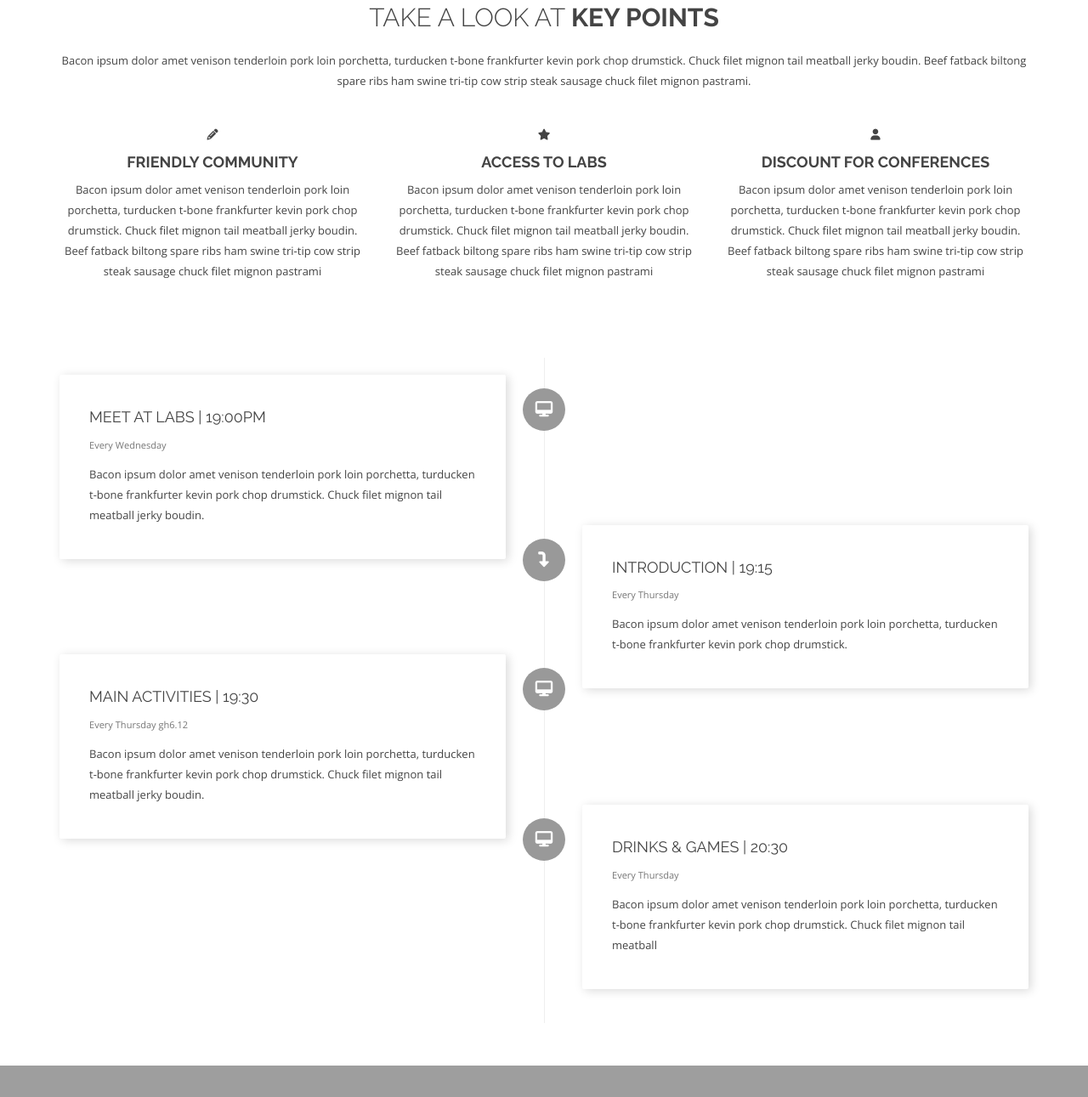
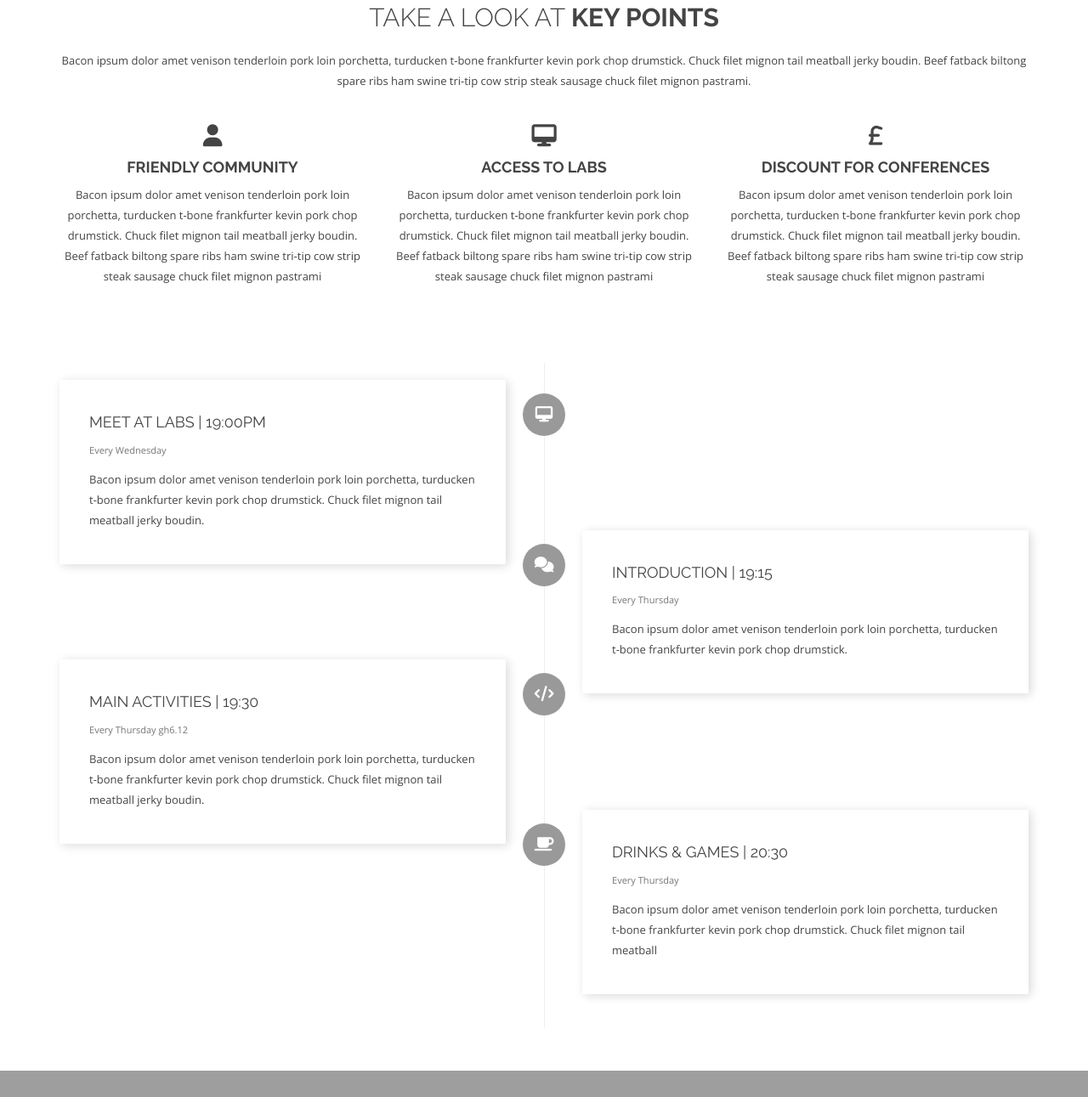
Before and after one commit to jamese986/website-assignment, a plain HTML site: page index.html in a window 1280 px wide. Shown: the part 1107-2398 px from the top of the page at 85% size. Drawn offline with nearby package versions, Linux system fonts and the light colour scheme; some packages are replaced by stand-ins of ours; grey boxes are pictures that could not be loaded.

Commit message:
Finished adding comments Added new links to top nav New heading above map Proper alignment of html Double checked code validates

```diff
--- a/index.html
+++ b/index.html
@@ -9,7 +9,6 @@
   <link href="assets/css/style.css" rel="stylesheet">
   <!-- js imports -->
   <script src="https://use.fontawesome.com/1fdc368cde.js"></script>
-
 </head>
 <body>
 <!-- Navigation -->
@@ -26,6 +25,7 @@
         <div id="navbar" class="navbar-collapse collapse">
           <ul class="nav navbar-nav navbar-right">
            <li><a href="index.html">Home</a></li>
+           <li><a href="blog-post.html">Blog Post</a></li>
             <li id="en_click" class="button_lang current_lang"><a href="#">English</a></li>
             <li id="ger_click" class="button_lang current_lang"><a href="#">German</a></li>
             <li class="dropdown">
@@ -88,8 +88,8 @@
                     </div>
                   </div>
                 </div>
-              <!-- tab1 END -->
-              <!-- tab2 -->
+              <!-- tab1 End -->
+              <!-- tab2 Start-->
                 <div class="panel panel-default apply-handle-wrapper">
                   <div class="handle-wrapper"></div>
                     <div class="panel-heading"><h4 class="panel-title"><a data-toggle="collapse" data-parent="#accordion" href="#collapse1">Read the checklist</a></h4></div>
@@ -99,7 +99,7 @@
                     </div>
                   </div>
                 </div>
-              <!-- tab2 END -->
+              <!-- tab2 End -->
             </div>
           </div>
         </div>
@@ -107,6 +107,7 @@
   </section>
 </div>
 <!--- About Us Box 2 End -->
+
 <!-- Key Points Start -->
 <div class="section-wrapper dark-content">
   <section class="block">
@@ -123,7 +124,7 @@
               <!-- box 1 Start-->
               <div class="col-md-4 col-sm-6 service">
                 <div class="round-icon-wrapper">
-                 <i class="fa fa-pencil" title="Edit"></i>
+                 <i class="fa fa-user fa-2x edit-icon"></i>
                 </div>
                 <h4><strong>Friendly Community</strong></h4>
                 <p>Bacon ipsum dolor amet venison tenderloin pork loin porchetta, turducken t-bone frankfurter kevin pork chop drumstick. Chuck filet mignon tail meatball jerky boudin. Beef fatback biltong spare ribs ham swine tri-tip cow strip steak sausage chuck filet mignon pastrami</p>
@@ -132,7 +133,7 @@
               <!-- box 2 Start-->
               <div class="col-md-4 col-sm-6 service">
                 <div class="round-icon-wrapper">
-                  <i class="fa fa-star edit-icon"></i>
+                  <i class="fa fa-desktop fa-2x edit-icon"></i>
                 </div>
                 <h4><strong>Access to Labs</strong></h4>
                 <p>Bacon ipsum dolor amet venison tenderloin pork loin porchetta, turducken t-bone frankfurter kevin pork chop drumstick. Chuck filet mignon tail meatball jerky boudin. Beef fatback biltong spare ribs ham swine tri-tip cow strip steak sausage chuck filet mignon pastrami</p>
@@ -141,7 +142,7 @@
               <!-- box 3 Start-->
               <div class="col-md-4 col-sm-6 service">
                 <div class="round-icon-wrapper">
-                  <i class="fa fa-user edit-icon"></i> </div>
+                  <i class="fa fa-gbp fa-2x edit-icon"></i> </div>
                 <h4><strong>Discount For Conferences</strong></h4>
                 <p>Bacon ipsum dolor amet venison tenderloin pork loin porchetta, turducken t-bone frankfurter kevin pork chop drumstick. Chuck filet mignon tail meatball jerky boudin. Beef fatback biltong spare ribs ham swine tri-tip cow strip steak sausage chuck filet mignon pastrami</p>
               </div>
@@ -154,6 +155,8 @@
   </section>
 </div>
 <!-- Key Points End -->
+
+<!-- Timeline Start -->
 <div class="section-wrapper">
   <section class="section-padding block">
     <div class="container">
@@ -173,7 +176,7 @@
         </li>
         <li class="timeline-inverted apply-handle-wrapper mb-medium">
           <div class="handle-wrapper"></div>
-          <div class="timeline-badge smoothie medium-editor-placeholder"><i class="fa fa-level-down"></i></div>
+          <div class="timeline-badge smoothie medium-editor-placeholder"><i class="fa fa-comments"></i></div>
           <div class="timeline-panel smoothie">
             <div class="timeline-heading">
               <h4 class="timeline-title">Introduction | 19:15</h4>
@@ -186,7 +189,7 @@
         </li>
         <li class="cloneable-item apply-handle-wrapper mb-medium">
           <div class="handle-wrapper"></div>
-          <div class="timeline-badge smoothie medium-editor-placeholder"><i class="fa fa-desktop edit-icon"></i></div>
+          <div class="timeline-badge smoothie medium-editor-placeholder"><i class="fa fa-code"></i></div>
           <div class="timeline-panel smoothie">
             <div class="timeline-heading">
               <h4 class="timeline-title">Main Activities | 19:30</h4>
@@ -199,7 +202,7 @@
         </li>
         <li class="timeline-inverted apply-handle-wrapper mb-medium">
           <div class="handle-wrapper"></div>
-          <div class="timeline-badge smoothie medium-editor-placeholder"><i class="fa fa-desktop edit-icon"></i></div>
+          <div class="timeline-badge smoothie medium-editor-placeholder"><i class="fa fa-coffee"></i></div>
           <div class="timeline-panel smoothie">
             <div class="timeline-heading">
               <h4 class="timeline-title">Drinks &amp; Games | 20:30</h4>
@@ -214,6 +217,9 @@
     </div>
   </section>
 </div>
+<!-- Timeline End -->
+
+<!-- Newsletter Start -->
 <div class="section-wrapper">
 <section class="block light-content">
   <div class="subscribe text-center background-cover">
@@ -231,9 +237,11 @@
   </div>
 </section>
 </div>
+<!-- Newsletter End -->
+
+<!-- Blog Posts Start -->
 <div class="section-wrapper">
   <section class="block">
-
     <div class="section-overlay">
       <div class="section-padding">
           <div class="container">
@@ -286,15 +294,19 @@
     </div>
   </section>
 </div>
-
+<!-- Blog Posts End -->
+<!-- Google Map Start-->
 <div class="section-wrapper">
   <section class="block section-padding">
     <div class="container mb-medium">
       <div id="map-wrapper" class="edit-map apply-handle-wrapper">
+        <h4>Find Us at | GH6.12</h4>
          <div id="map"></div>
       </div>
     </div>
-
+  </section>
+</div>
+<!-- Google Map End-->
 <!-- Contact us form -->
 <div class="container text-center">
   <div class="row">
@@ -328,13 +340,12 @@
     </div>
   </div>
 </div>
-  </section>
-</div>
-
+<!-- Contact us form End -->
+<!-- Sponsors Start -->
 <div class="section-wrapper">
    <div class="section-padding">
         <div class="container">
-          <h3 class="mb-small">Please check out our other | <strong>Sponsors </strong></h3>
+          <h3 class="mb-small">Please check out our other | <strong>Sponsors</strong></h3>
             <div class="row">
               <div class="col-md-3 apply-handle-wrapper">
                    <a href="https://www.jetbrains.com/phpstorm/"><img src="assets/img/phpstorm.png" alt="Image" class="img-responsive edit-self"></a>
@@ -352,7 +363,8 @@
             </div>
         </div>
    </div>
-
+<!-- Sponsors End -->
+<!-- Footer Start-->
 <footer class="footer-light section-padding">
     <div class="footer-bottom-layout text-center">
         <div class="mb-medium footer-social">
@@ -364,14 +376,13 @@
         <div class="copyright-tag">P14138628 | James English&copy; | Front End Web Assignment 2017 | <a href="">sitemap</a></div>
     </div>
 </footer>
+<!-- Footer End -->
 
 <!-- Scripts Start -->
-
 <script src="https://ajax.googleapis.com/ajax/libs/jquery/1.12.4/jquery.min.js"></script>
 <script src="assets/js/bootstrap.min.js"></script>
-<script async defer src="https://maps.googleapis.com/maps/api/js?key=AIzaSyDZnPN2MlGPV4IpHBMjAxqnTgkA7i9501I &callback=initMap"></script>
+<script async defer src="https://maps.googleapis.com/maps/api/js?key=AIzaSyDZnPN2MlGPV4IpHBMjAxqnTgkA7i9501I&callback=initMap"></script>
 <script src="assets/js/map.js"></script>
-
 <!-- Script end-->
 </body>
 </html>
```
Lines whose indentation alone changed are shown as unchanged.
